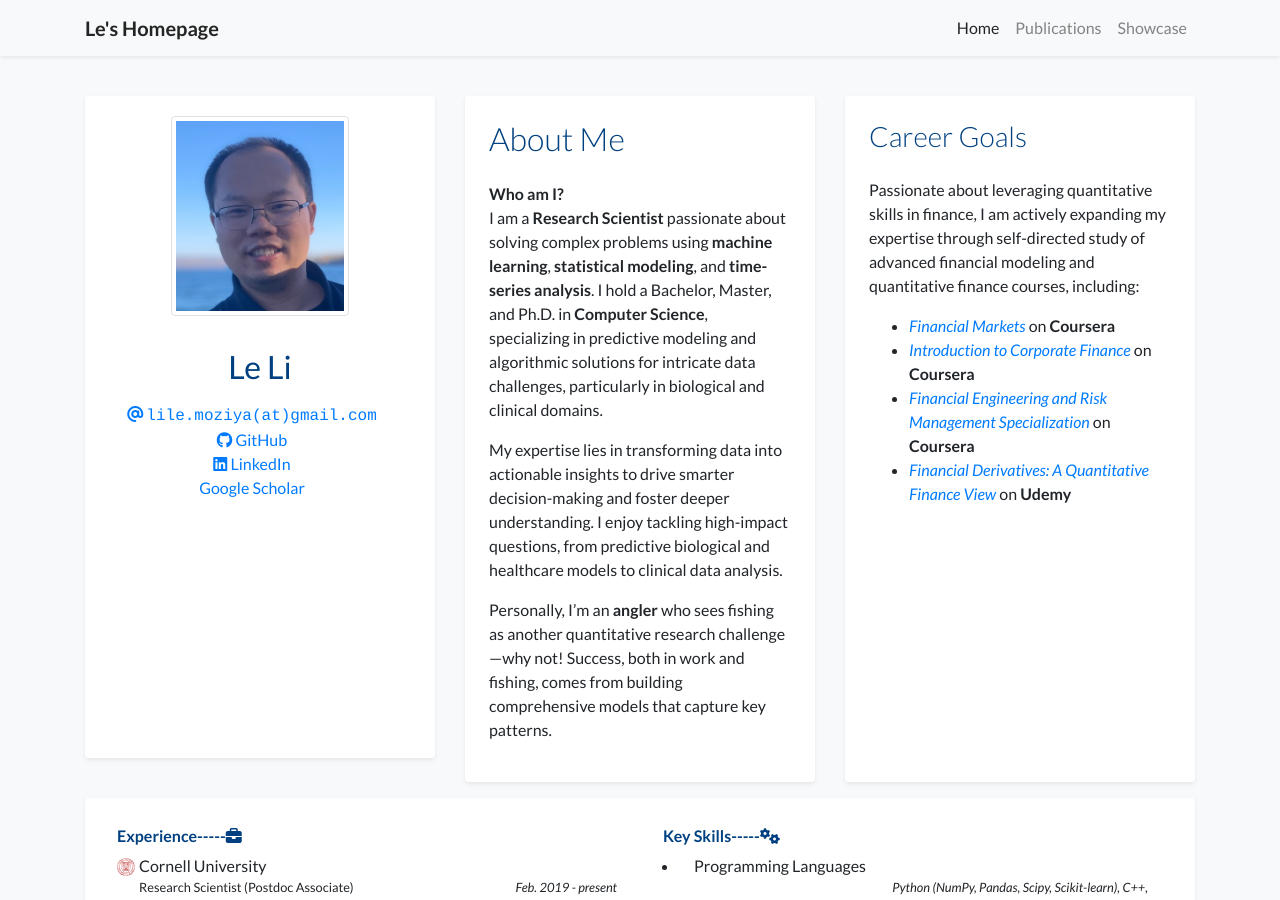
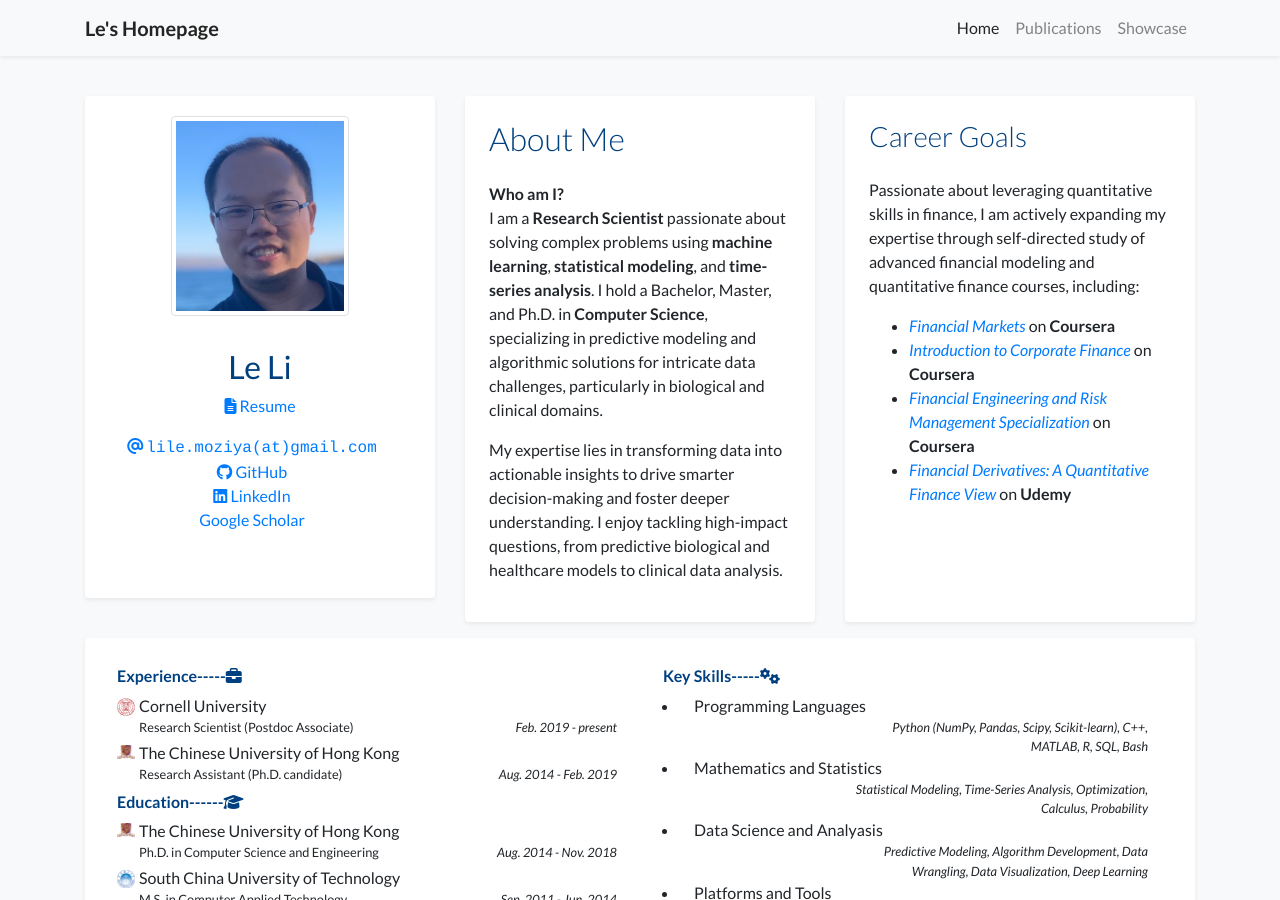
Before and after one commit to moziya/moziya, a Jekyll site: the page built from index.html, in a window 1280 px wide and 900 px high. Built offline with Jekyll 4.4.1, drawn with Linux system fonts in a browser that asks for light colours; nearby versions of some CDN libraries; a style sheet for code colours, icons or effects is not loaded.

Commit message:
Refine outlooks

```diff
--- a/_data/profile.yml
+++ b/_data/profile.yml
@@ -9,7 +9,7 @@ positions:
 
 
 email: "lile.moziya@gmail.com"
-#cv_link:
+cv_link: /assets/resume.pdf
 gscholar: fmtx_vUAAAAJ  # This is an example, replace it with your own Google Scholar ID
 github: moziya
 #twitter: your_twitter_id  # Do not include the '@' symbol
@@ -25,7 +25,7 @@ short_bio: >-
 
   <p>My expertise lies in transforming data into actionable insights to drive smarter decision-making and foster deeper understanding. I enjoy tackling high-impact questions, from predictive biological and healthcare models to clinical data analysis.</p>
 
-  <p>Personally, I’m an <b>angler</b> who sees fishing as another quantitative research challenge—why not! Success, both in work and fishing, comes from building comprehensive models that capture key patterns.</p>
+#  <p>Personally, I’m an <b>angler</b> who sees fishing as another quantitative research challenge—why not! Success, both in work and fishing, comes from building comprehensive models that capture key patterns.</p>
 portrait_url: /assets/images/photos/LeLi.jpg
 #portrait_caption: >-
 #  Photo by Manja Vitolic on Unsplash (this caption is optional, comment it out to disable).
--- a/_includes/widgets/profile_card.html
+++ b/_includes/widgets/profile_card.html
@@ -26,26 +26,33 @@
 
                 <!-- Contact Links Section -->
                 <div class="mt-3">
+                    <div>
                     <a class="pr-3 no-break d-block" href="mailto:{{ site.data.profile.email | encode_email }}">
                         <i class="fas fa-at"></i> <span class="email-text">{{ site.data.profile.email | replace: "@", "(at)" }}</span>
                     </a>
-
+                    </div>
                     {% if site.data.profile.github %}
+                    <div>
                     <a class="pr-3 no-break d-block" target="_blank" href="https://github.com/{{ site.data.profile.github }}">
                         <i class="fab fa-github"></i> GitHub
                     </a>
+                    </div>
                     {% endif %}
 
                     {% if site.data.profile.linkedin %}
+                    <div>
                     <a class="pr-3 no-break d-block" target="_blank" href="https://www.linkedin.com/in/{{ site.data.profile.linkedin }}">
                         <i class="fab fa-linkedin"></i> LinkedIn
                     </a>
+                    </div>
                     {% endif %}
 
                     {% if site.data.profile.gscholar %}
+                    <div>
                     <a class="pr-3 no-break d-block" target="_blank" href="https://scholar.google.com/citations?user={{ site.data.profile.linkedin }}">
                         <i class="ai ai-google-scholar"></i> Google Scholar
                     </a>
+                    </div>
                     {% endif %}
 
                     <!-- Add other social icons similarly -->
--- a/publications.html
+++ b/publications.html
@@ -18,7 +18,7 @@ body_attr: >-
                 {% assign sorted_items = project.items | sort: "date" | reverse | where: "show", true %}
                 <div class="publication-group">
                     <h2 class="pt-4" id="project-{{ project.name }}">{{ project.name }}</h2>
-                    <div class="my-0 p-0 bg-white shadow-sm rounded-sm">
+                    <div class="card my-0 p-0 bg-white shadow-sm rounded-sm">
                         {% for item in sorted_items %}
                             <div class="publication-item border-bottom pb-3 mb-3">
                                 {% include widgets/publication_item.html item=item hide_bottom_border=forloop.last first=forloop.first last=forloop.last %}
--- a/showcase.html
+++ b/showcase.html
@@ -8,6 +8,6 @@ navbar_title: Showcase
     <div>
         <i class="fas fa-tools" style="font-size: 100px; color: #ffcc00;"></i>
         <h1 style="font-size: 3rem; margin-top: 20px;">Coming Soon!</h1>
-        <p style="font-size: 1.5rem;">Please check back later.</p>
+        <p style="font-size: 1rem;">How a <b>Research Scientist</b> angler sees fishing a quantitative modeling problem.</p>
     </div>
 </div>
```
Also changed, not shown: publications_bak.html (deleted, +0 -29 lines).
